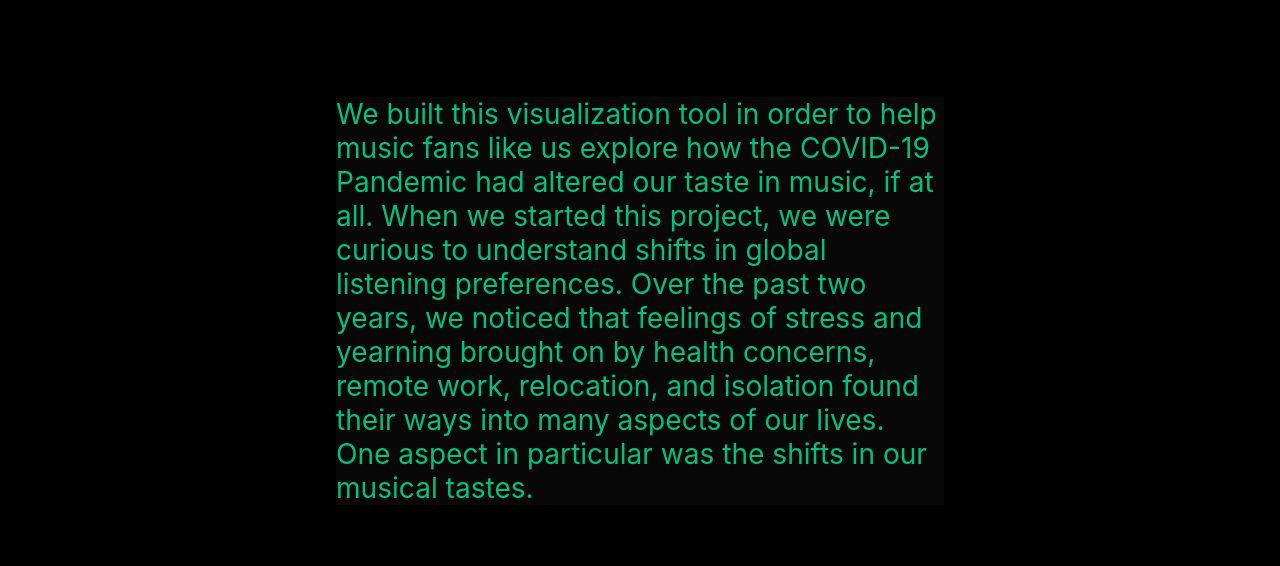
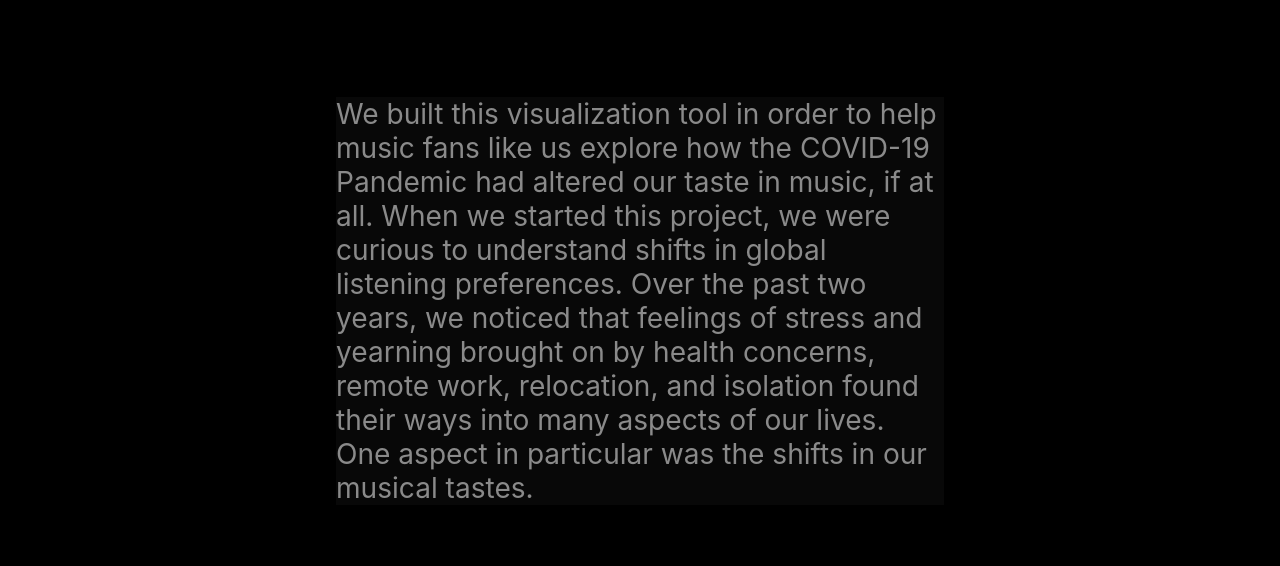
Before and after one commit to jonathan-whiteley/spotify_scrolly_project, a plain HTML site: page spotify_scrolly_website/about.html in a window 1280 px wide. Shown: the part 194-760 px from the top of the page. Drawn offline with nearby package versions, Linux system fonts and the light colour scheme.

Commit message:
renamed path

```diff
--- a/spotify_scrolly_side/about.html
+++ b/spotify_scrolly_website/about.html
@@ -23,7 +23,7 @@
       .step {
         margin: 2rem auto 4rem auto;
         background-color:#080808;
-        color: #06bf7f;
+        color: #8a8a8a;
       }
 
       .step p {
```
Also changed, not shown: spotify_scrolly_website/images/apple-touch-icon.png (renamed from spotify_scrolly_side/images/apple-touch-icon.png), spotify_scrolly_website/images/favicon_1.png (renamed from spotify_scrolly_side/images/favicon_1.png), spotify_scrolly_website/images/music-level.png (renamed from spotify_scrolly_side/images/music-level.png), spotify_scrolly_website/index.html (renamed from spotify_scrolly_side/index.html), spotify_scrolly_website/main.js (renamed from spotify_scrolly_side/main.js), spotify_scrolly_website/style.css (renamed from spotify_scrolly_side/style.css), spotify_scrolly_website/vendor/aos.css (renamed from spotify_scrolly_side/vendor/aos.css), spotify_scrolly_website/vendor/aos.js (renamed from spotify_scrolly_side/vendor/aos.js), 4 other files.
